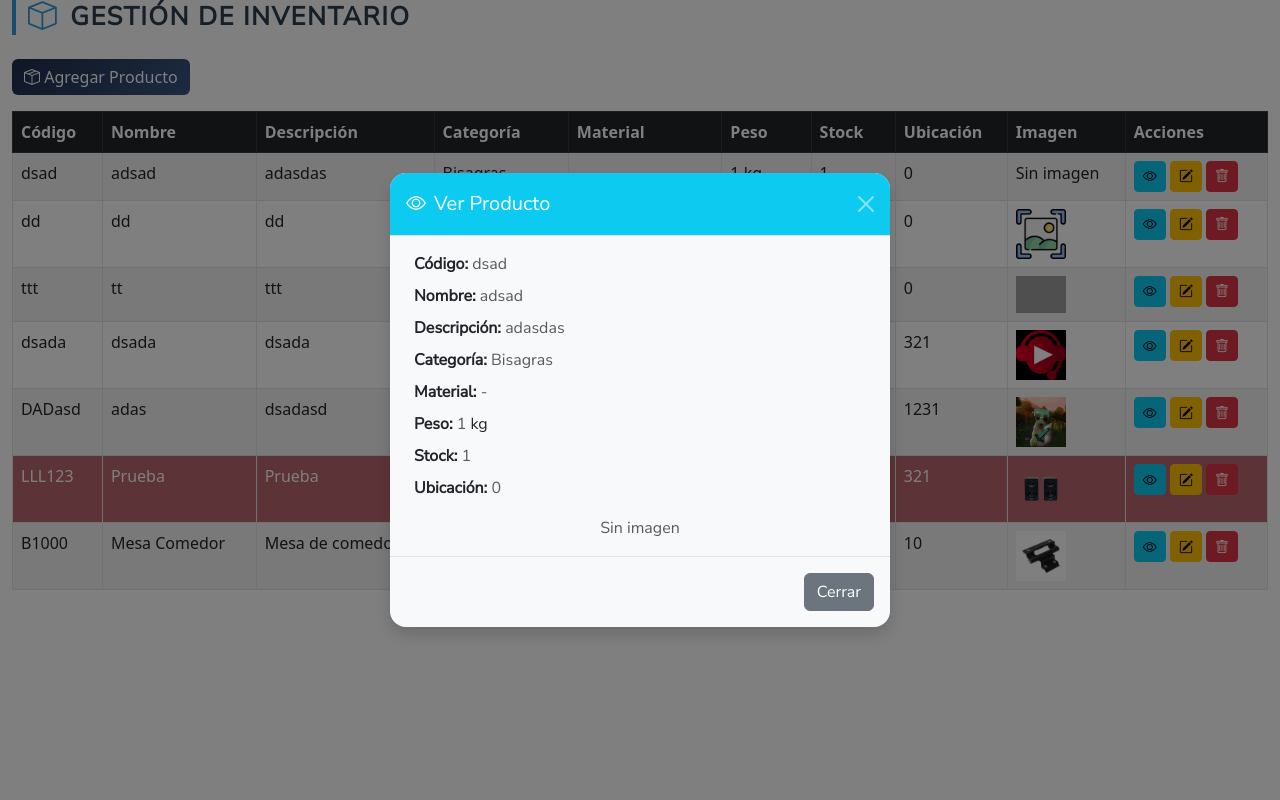
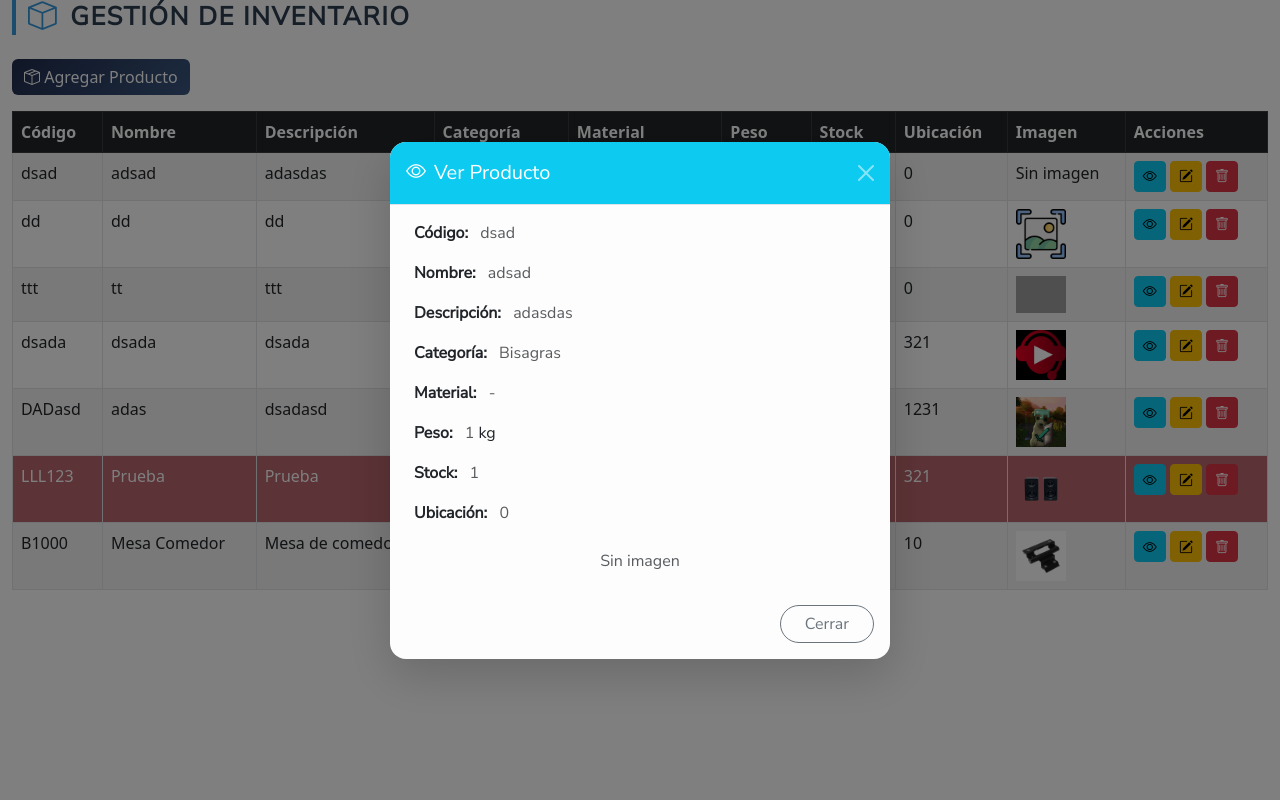
Before and after one commit to damianfuchs/vertex-inv, a PHP site: page /modulos/productos.php in a window 1280 px wide, after a click that opens the changed part. Run offline with PHP 8.4, Linux system fonts and the light colour scheme; data comes from the database, SQL or seed files in the repository; grey boxes are pictures that could not be loaded.

Commit message:
Modificaciones en el Diseño

```diff
--- a/index.php
+++ b/index.php
@@ -7,7 +7,7 @@
     <link rel="stylesheet" href="style.css">
     <link href="https://cdn.jsdelivr.net/npm/bootstrap@5.3.7/dist/css/bootstrap.min.css" rel="stylesheet"
         integrity="sha384-LN+7fdVzj6u52u30Kp6M/trliBMCMKTyK833zpbD+pXdCLuTusPj697FH4R/5mcr" crossorigin="anonymous">
-    <link rel="shortcut icon" href="./img/logovertex.jpg" />
+    <link rel="shortcut icon" href="./img/logovertex.jpg"/>
 </head>
 <body>
     <header>
@@ -67,8 +67,8 @@
                 </li>
                 <li>
                     <a href="#" data-page="ventas">
-                        <img src="iconos/money.svg" alt="">
-                        <span>Ventas</span>
+                        <img src="iconos/tools2.svg" alt="">
+                        <span>Herramientas</span>
                     </a>
                 </li>
                 <li>
--- a/modulos/categorias.php
+++ b/modulos/categorias.php
@@ -134,7 +134,7 @@ include('./db/conexion.php'); // Ajusta la ruta si es necesario
 
         <button type="button" class="btn btn-success mb-3" data-bs-toggle="modal" data-bs-target="#modalAgregarCategoria"
             style="background: linear-gradient(135deg, #1f2c4c 0%, #3b5680 100%); border: none; color: white;">
-            <i class="bi bi-plus-circle-fill"></i> Agregar Categoría
+            <i class="bi bi-tag"></i> Agregar Categoría
         </button>
 
         <div id="mensajeCategoria" class="alert mensaje-flotante d-none" role="alert"></div>
@@ -274,7 +274,7 @@ include('./db/conexion.php'); // Ajusta la ruta si es necesario
                     action="modulos/controllers/agregar_categoria.php">
                     <div class="modal-header bg-success text-white">
                         <h5 class="modal-title" id="modalAgregarLabel">
-                            <i class="bi bi-plus-circle me-2"></i>Agregar Categoría
+                            <i class="bi bi-tag"></i> Agregar Categoría
                         </h5>
                         <button type="button" class="btn-close btn-close-white" data-bs-dismiss="modal"
                             aria-label="Cerrar"></button>
--- a/modulos/controllers/buscar_editar_proveedores.php
+++ b/modulos/controllers/buscar_editar_proveedores.php
@@ -58,7 +58,7 @@ try {
     echo '</div>';
 
     echo '<div class="col-md-6">';
-    echo '<div class="mb-3">';h
+    echo '<div class="mb-3">';
     echo '<label for="editDireccion" class="form-label">Dirección</label>';
     echo '<input type="text" class="form-control" id="editDireccion" name="direccion_proveedores" value="' . htmlspecialchars($proveedor['direccion_proveedores']) . '">';
     echo '</div>';
--- a/modulos/inicio.php
+++ b/modulos/inicio.php
@@ -161,10 +161,10 @@ $dataPedidosPendientes = mysqli_fetch_assoc($resPedidosPendientes);
 
         <div class="col-md-6 col-lg-4">
             <div class="card-inventario" data-page="ventas">
-                <i class="bi bi-cash-coin"></i>
+                <i class="bi bi-tools"></i>
                 <div>
-                    <p class="card-title">Ventas</p>
-                    <small class="text-muted">Registro de ventas</small>
+                    <p class="card-title">Herramientas</p>
+                    <small class="text-muted">Registro de Herramientas</small>
                 </div>
             </div>
         </div>
--- a/modulos/productos.php
+++ b/modulos/productos.php
@@ -243,36 +243,44 @@ include('./db/conexion.php');
     <!-- Modal Ver -->
     <div class="modal fade" id="modalVerProducto" tabindex="-1" aria-hidden="true">
         <div class="modal-dialog modal-dialog-centered modal-md">
-            <div class="modal-content shadow rounded-4 border-0"
-                style="background-color: #f8f9fa; font-family: 'Nunito Sans', sans-serif;">
+            <div class="modal-content shadow-lg border-0 rounded-4"
+                style="background-color: #fdfdfd; font-family: 'Nunito Sans', sans-serif;">
                 <div class="modal-header bg-info text-white rounded-top-4">
-                    <h5 class="modal-title"><i class="bi bi-eye me-2"></i>Ver Producto</h5>
+                    <h5 class="modal-title d-flex align-items-center">
+                        <i class="bi bi-eye me-2"></i>Ver Producto
+                    </h5>
                     <button type="button" class="btn-close btn-close-white" data-bs-dismiss="modal"></button>
                 </div>
                 <div class="modal-body px-4 py-3">
-                    <div class="mb-2"><strong>Código:</strong> <span id="verCodigo" class="text-muted">-</span></div>
-                    <div class="mb-2"><strong>Nombre:</strong> <span id="verNombre" class="text-muted">-</span></div>
-                    <div class="mb-2"><strong>Descripción:</strong> <span id="verDescripcion"
-                            class="text-muted">-</span></div>
-                    <div class="mb-2"><strong>Categoría:</strong> <span id="verCategoria" class="text-muted">-</span>
+                    <div class="mb-3"><strong>Código:</strong> <span id="verCodigo" class="text-muted ms-2">-</span>
                     </div>
-                    <div class="mb-2"><strong>Material:</strong> <span id="verMateria" class="text-muted">-</span></div>
-                    <div class="mb-2"><strong>Peso:</strong> <span id="verPeso" class="text-muted">-</span> kg</div>
-                    <div class="mb-2"><strong>Stock:</strong> <span id="verStock" class="text-muted">-</span></div>
-                    <div class="mb-3"><strong>Ubicación:</strong> <span id="verUbicacion" class="text-muted">-</span>
+                    <div class="mb-3"><strong>Nombre:</strong> <span id="verNombre" class="text-muted ms-2">-</span>
                     </div>
+                    <div class="mb-3"><strong>Descripción:</strong> <span id="verDescripcion"
+                            class="text-muted ms-2">-</span></div>
+                    <div class="mb-3"><strong>Categoría:</strong> <span id="verCategoria"
+                            class="text-muted ms-2">-</span></div>
+                    <div class="mb-3"><strong>Material:</strong> <span id="verMateria" class="text-muted ms-2">-</span>
+                    </div>
+                    <div class="mb-3"><strong>Peso:</strong> <span id="verPeso" class="text-muted ms-2">-</span> kg
+                    </div>
+                    <div class="mb-3"><strong>Stock:</strong> <span id="verStock" class="text-muted ms-2">-</span></div>
+                    <div class="mb-4"><strong>Ubicación:</strong> <span id="verUbicacion"
+                            class="text-muted ms-2">-</span></div>
                     <div class="text-center">
                         <img id="verImagen" src="/placeholder.svg" alt="Imagen del producto"
-                            class="img-thumbnail rounded-3 mt-2" style="max-width: 200px; display: none;">
-                        <div id="sinImagen" class="text-muted">Sin imagen</div>
+                            class="img-fluid rounded-3 border mt-2" style="max-width: 200px; display: none;">
+                        <div id="sinImagen" class="text-muted mt-2">Sin imagen</div>
                     </div>
                 </div>
-                <div class="modal-footer">
-                    <button type="button" class="btn btn-secondary" data-bs-dismiss="modal">Cerrar</button>
+                <div class="modal-footer border-top-0">
+                    <button type="button" class="btn btn-outline-secondary rounded-pill px-4"
+                        data-bs-dismiss="modal">Cerrar</button>
                 </div>
             </div>
         </div>
     </div>
+
 
     <!-- Modal Editar -->
     <div class="modal fade" id="modalEditarProducto" tabindex="-1" aria-hidden="true">
```
Also changed, not shown: modulos/buscar.php (+4 -4 lines), modulos/controllers/agregar_producto.php (+4 -5 lines), modulos/ventas.php (+1 -23 lines), iconos/tools2.svg (added), img/icono-sinfondo.png (added), img/tools2.svg (added).
